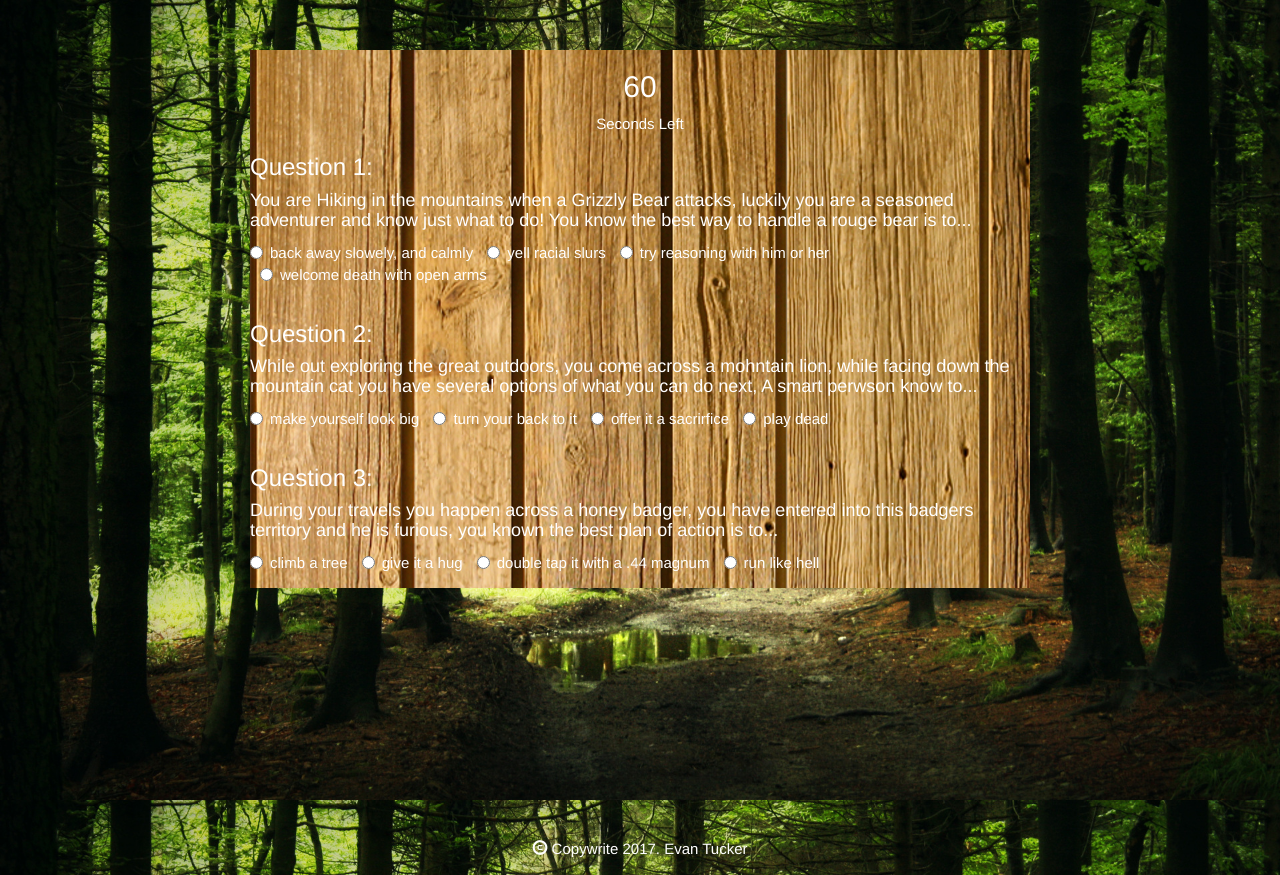
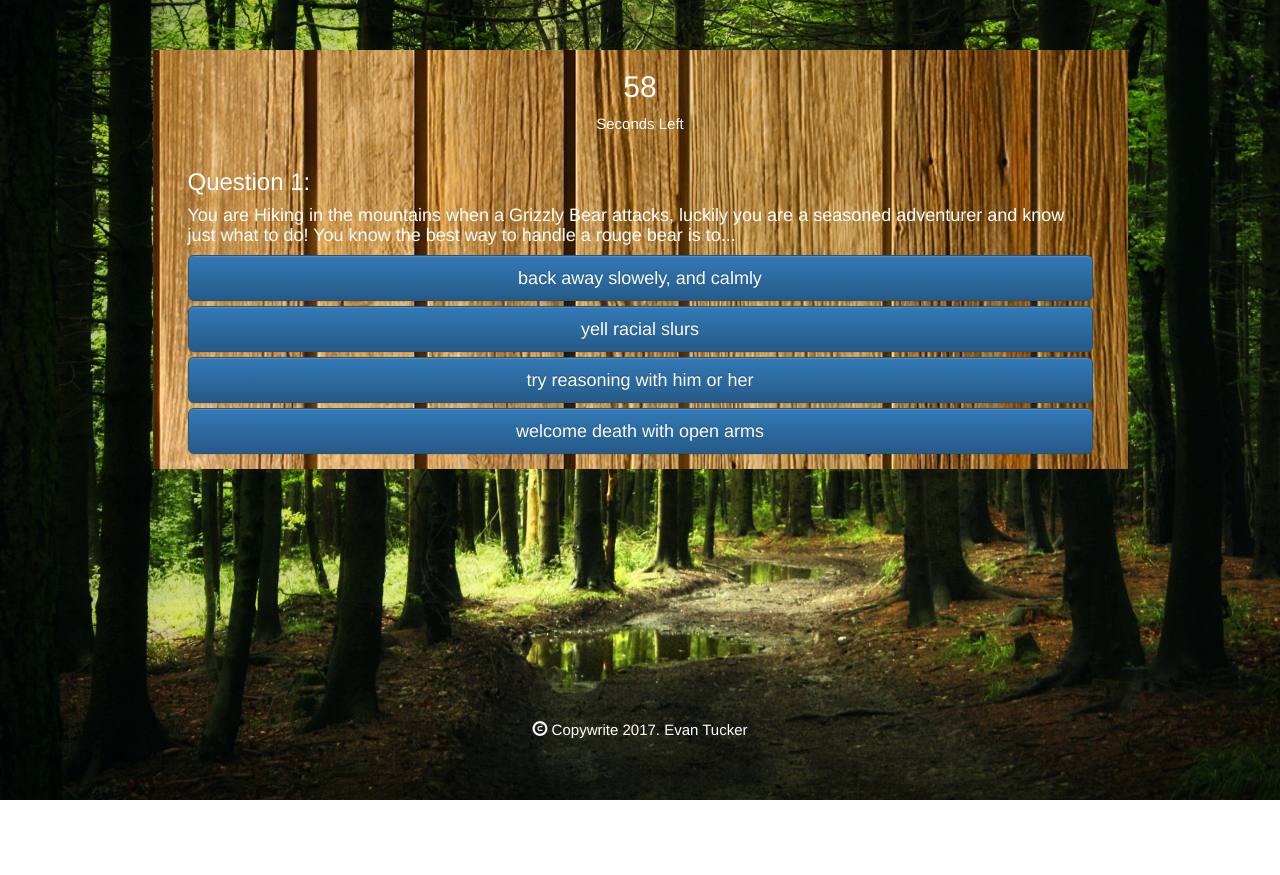
Before and after one commit to evanejtucker/TriviaGame, a plain HTML site: page index.html in a window 1280 px wide. Both pictures are taken after a click on the button "Press to begin". After the commit the page ends 800 px from the top, so only its background shows below. Drawn offline with nearby package versions, Linux system fonts and the light colour scheme.

Commit message:
version 3.0

```diff
--- a/assets/css/style.css
+++ b/assets/css/style.css
@@ -23,9 +23,11 @@ body {
 }
 
 .questionRow {
+	padding-left: 35px;
+	padding-right: 35px;
 	padding-bottom: 15px;
+	padding-top: 15px;
 }
-
 
 
 
--- a/assets/javascript/app.js
+++ b/assets/javascript/app.js
@@ -4,7 +4,8 @@ $(document).ready(function() {
 // Global Variables
 // ----------------------------------------------------------------
 
-var timeRemaining = 61;
+var timeRemaining = 60;
+
 
 
 
@@ -14,29 +15,89 @@ var timeRemaining = 61;
 // Functions
 // ----------------------------------------------------------------
 
+
+function triviaQuestion(question, correctAnswer, wrongAnswer1, wrongAnswer2, wrongAnswer3) {
+	var question = {
+		question: question,
+		correctAnswer: correctAnswer,
+		wrongAnswer1: wrongAnswer1,
+		wrongAnswer2: wrongAnswer2,
+		wrongAnswer3: wrongAnswer3,
+	}
+	return question;
+}
+
+	var question1 = triviaQuestion(
+		"You are Hiking in the mountains when a Grizzly Bear attacks, luckily you are a seasoned adventurer and know just what to do!  You know the best way to handle a rouge bear is to...",
+		"back away slowely, and calmly",
+		"yell racial slurs",
+		"try reasoning with him or her",
+		"welcome death with open arms"
+		);
+
+	var question2 = triviaQuestion(
+		"This space will consist of a trivia question",
+		"correct answer",
+		"wrong answer",
+		"wrong answer",
+		"wrong answer",
+		);
+
+	var question3 = triviaQuestion(
+		"This space will consist of a trivia question",
+		"correct answer",
+		"wrong answer",
+		"wrong answer",
+		"wrong answer",
+		);
+
+	var question4 = triviaQuestion(
+		"This space will consist of a trivia question",
+		"correct answer",
+		"wrong answer",
+		"wrong answer",
+		"wrong answer",
+		);
+
+var questionArray = [question1, question2, question3, question4];
+
 var gameStart = function() {
 	$(".jumbotron").hide();
 	$("#gameContainer").show();
-	setTimeout(gameOver, 60*1000);
-	timer();
+	setInterval(timer, 1*1000);
+
 }
-
 
 
 var gameOver = function() {
 	alert("game over");
 	$("#endScreen").show();
 	$("#gameContainer").hide();
-	timeRemaining = 61;
+	timeRemaining = 60;
 }
 
 
 var timer = function() {
-	for (i=60; i>=0; i--) {
 		timeRemaining--;
 		console.log(timeRemaining);
-	}
+		$("#timer").text(timeRemaining);
 
+}
+
+var setQuestion = function() {
+	$("#questionSpace").text(question1.question);
+	$("#option1").text(question1.correctAnswer);
+	$("#option2").text(question1.wrongAnswer1);
+	$("#option3").text(question1.wrongAnswer2);
+	$("#option4").text(question1.wrongAnswer3);
+}
+
+var newQuestion = function() {
+	$("#questionSpace").text(questionArray[0].question);
+	$("#option1").text(question2.correctAnswer);
+	$("#option2").text(question2.wrongAnswer1);
+	$("#option3").text(question2.wrongAnswer2);
+	$("#option4").text(question2.wrongAnswer3);
 }
 
 
@@ -52,9 +113,14 @@ var timer = function() {
 $("#gameContainer").hide();
 $("#endScreen").hide();
 
-
 $(".startButton").on("click", function() {
 	gameStart();
+	setTimeout(gameOver, 60*1000);
+	setQuestion();
+});
+
+$(".answerButton").on("click", function() {
+	newQuestion();
 });
 
 
--- a/index.html
+++ b/index.html
@@ -34,72 +34,24 @@
 
       <div class="row" >
         <!-- this collumn is for padding -->
-        <div class="col-md-2"></div>
+        <div class="col-md-1"></div>
 
-        <div class="col-md-8" id="gameContainer">
+        <div class="col-md-10" id="gameContainer">
 
-        <div class="row text-center">
-          <h2 id="timer"> 60 </h2> Seconds Left</span>
-        </div>
-
-        <div class="row questionRow" id="question1">
-          <h3>Question 1:</h3>
-            <h4>You are Hiking in the mountains when a Grizzly Bear attacks, luckily you are a seasoned adventurer and know just what to do!  You know the best way to handle a rouge bear is to...</h4>
-              <label class="radio-inline">
-                <input type="radio" name="inlineRadioOptions1" id="inlineRadio1" value="option1"> back away slowely, and calmly
-              </label>
-
-              <label class="radio-inline">
-                <input type="radio" name="inlineRadioOptions1" id="inlineRadio2" value="option2"> yell racial slurs
-              </label>
-
-              <label class="radio-inline">
-                <input type="radio" name="inlineRadioOptions1" id="inlineRadio3" value="option3"> try reasoning with him or her
-              </label>
-
-              <label class="radio-inline">
-                <input type="radio" name="inlineRadioOptions1" id="inlineRadio3" value="option3"> welcome death with open arms
-              </label>
+          <div class="row text-center">
+              <h2 id="timer"> 60 </h2> Seconds Left
           </div>
 
-          <div class="row questionRow" id="question2">
-          <h3>Question 2:</h3>
-            <h4>While out exploring the great outdoors, you come across a mohntain lion, while facing down the mountain cat you have several options of what you can do next,  A smart perwson know to...</h4>
-              <label class="radio-inline">
-                <input type="radio" name="inlineRadioOptions2" id="inlineRadio1" value="option1"> make yourself look big
-              </label>
+          <div class="row questionRow" id="question">
+            <h3 id="questionNumber">Question 1:</h3>
+            <h4 id="questionSpace"> example triva question..................................................................................</h4>
+                <button type="button" class="btn btn-primary btn-lg btn-block answerButton" id="option1"> example answer 1 </button>
 
-              <label class="radio-inline">
-                <input type="radio" name="inlineRadioOptions2" id="inlineRadio2" value="option2"> turn your back to it
-              </label>
+                <button type="button" class="btn btn-primary btn-lg btn-block answerButton" id="option2"> example answer 2 </button>
 
-              <label class="radio-inline">
-                <input type="radio" name="inlineRadioOptions2" id="inlineRadio3" value="option3"> offer it a sacrirfice
-              </label>
+                <button type="button" class="btn btn-primary btn-lg btn-block answerButton" id="option3"> example answer 3 </button>
 
-              <label class="radio-inline">
-                <input type="radio" name="inlineRadioOptions2" id="inlineRadio3" value="option3"> play dead
-              </label>
-          </div>
-
-          <div class="row questionRow" id="question3">
-          <h3>Question 3:</h3>
-            <h4>During your travels you happen across a honey badger, you have entered into this badgers territory and he is furious, you known the best plan of action is to...</h4>
-              <label class="radio-inline">
-                <input type="radio" name="inlineRadioOptions3" id="inlineRadio1" value="option1"> climb a tree
-              </label>
-
-              <label class="radio-inline">
-                <input type="radio" name="inlineRadioOptions3" id="inlineRadio2" value="option2"> give it a hug
-              </label>
-
-              <label class="radio-inline">
-                <input type="radio" name="inlineRadioOptions3" id="inlineRadio3" value="option3"> double tap it with a .44 magnum
-              </label>
-
-              <label class="radio-inline">
-                <input type="radio" name="inlineRadioOptions3" id="inlineRadio3" value="option3"> run like hell
-              </label>
+                <button type="button" class="btn btn-primary btn-lg btn-block answerButton" id="option4">example answer 4</button>
           </div>
 
         </div>
```
